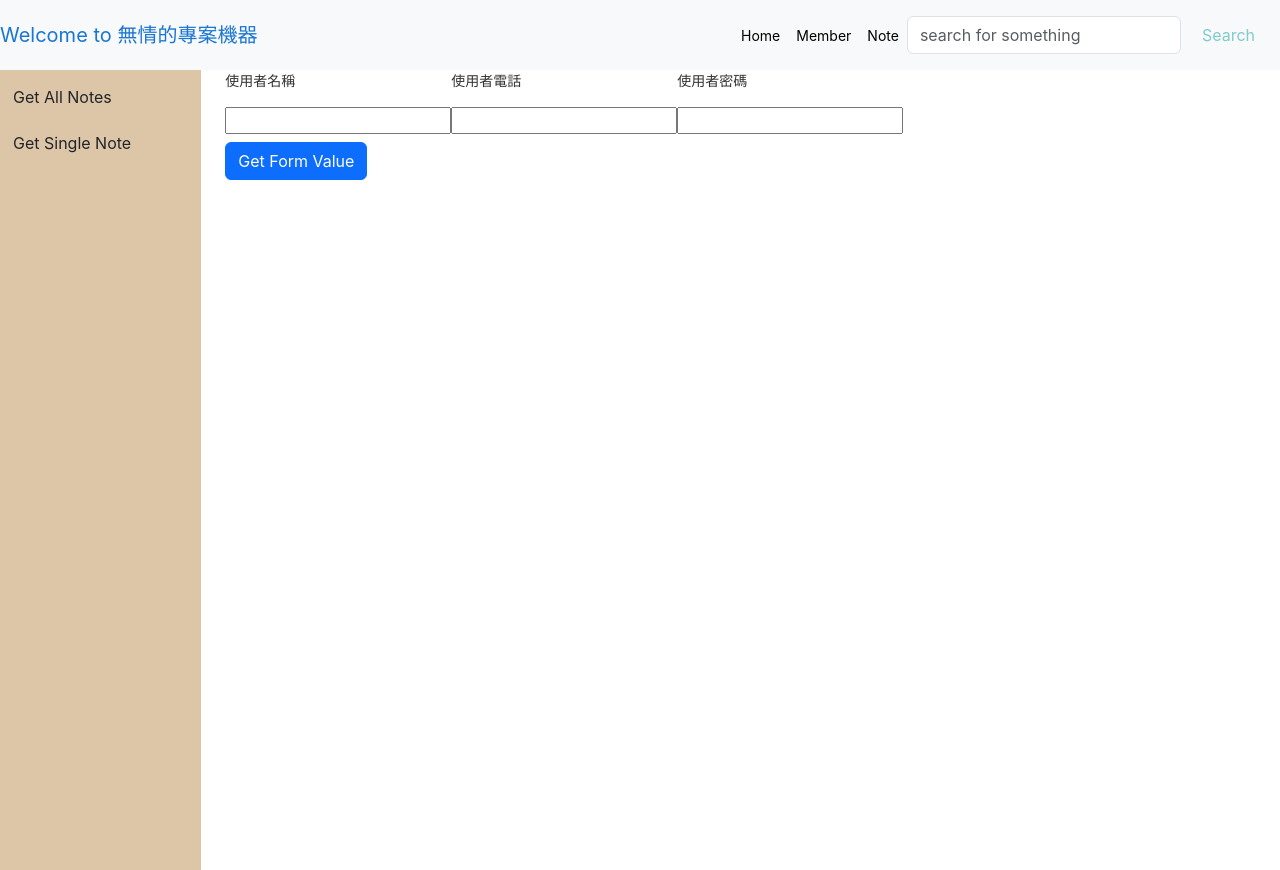
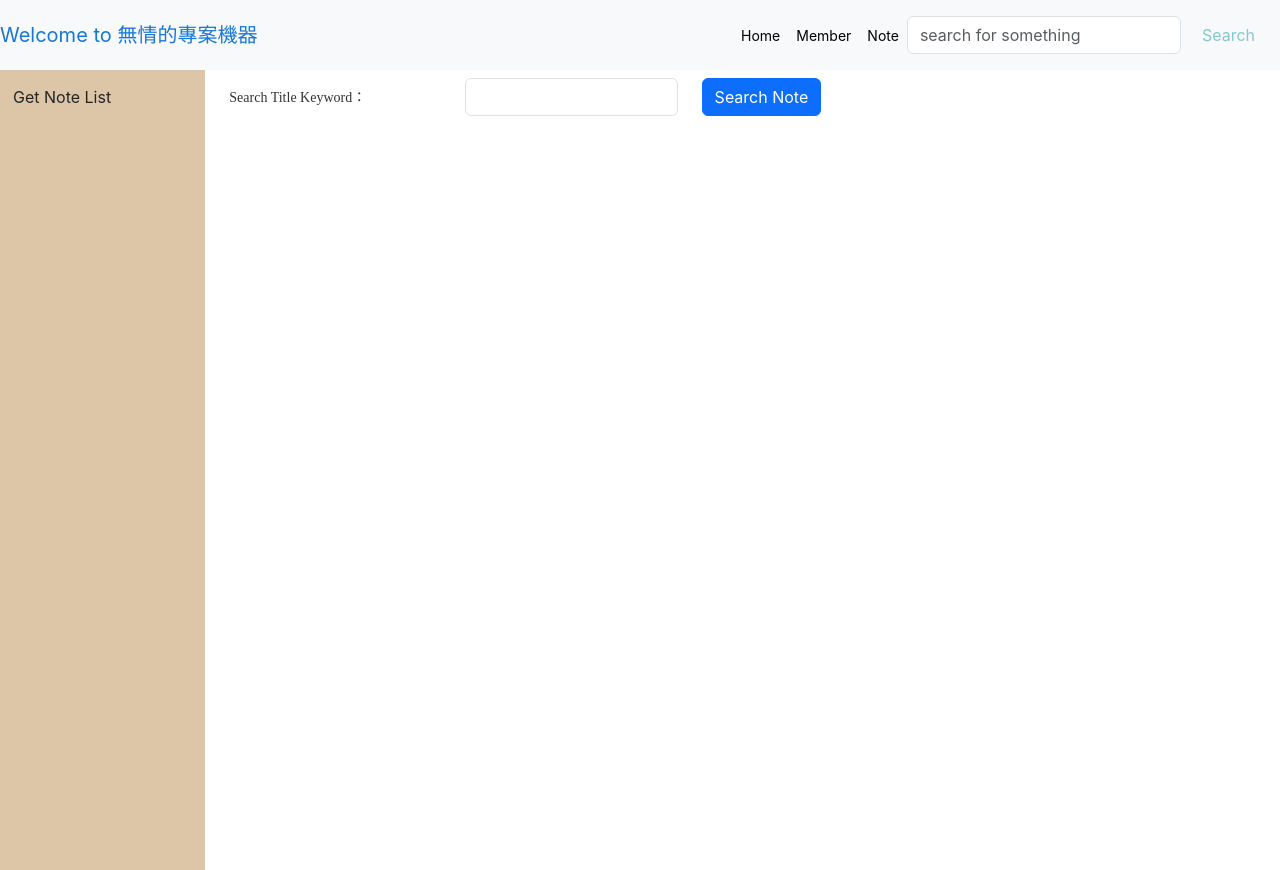
Before and after one commit to gn3410/todo, an Angular app: page /#/Note in a window 1280 px wide. Built offline with nearby package versions, Linux system fonts and the light colour scheme.

Commit message:
note範例程式撰寫

```diff
--- /dev/null
+++ b/src/app/Model/NoteModel.ts
@@ -0,0 +1,12 @@
+export class NoteClass {
+  private ID: number;
+  private Title: string;
+  private Context: number;
+  private Type: string;
+  constructor(data: any) {
+    this.ID = data.ID || '';
+    this.Title = data.Title || '';
+    this.Context = data.Context || '';
+    this.Type = data.Type || '';
+  }
+}
--- a/src/app/note/note.component.html
+++ b/src/app/note/note.component.html
@@ -1,6 +1,5 @@
 <div class="row">
-  <div class="row">
-    <!-- 左側功能列 -->
+  <!-- ↓↓↓左側功能列↓↓↓ -->
   <div
     class="col-2 sidebar vh-100"
     style="background-color: rgba(210, 180, 140, 0.752)"
@@ -12,56 +11,72 @@
           style="outline: none"
           (click)="getAll_btnClick()"
         >
-            Get All Notes
-          </button>
-        </div>
-        <div>
-          <button
-            class="btn mt-2"
-            style="outline: none"
-            (click)="getSingle_btnClick()"
-          >
-            Get Single Note
+          Get Note List
         </button>
       </div>
     </div>
   </div>
-    <!-- 左側功能列 -->
-    <!-- 主要視窗區 -->
+  <!-- ↑↑↑左側功能列↑↑ -->
+  <!-- ↓↓↓主要視窗區↓↓↓ -->
+  <!--
+    這邊呈現使用ngFor進行自動讀取多筆資料組成table
+    以及使用ngIf進行table顯示與否之判斷
+  -->
   <div class="col-10">
     <div class="container-fluid">
       <div class="row">
+        <div class="col-8">
           <form [formGroup]="form">
-            <label>
-              <p>使用者名稱</p>
-              <input type="text" id="userName" formControlName="userName" />
-            </label>
-
-            <label>
-              <p>使用者電話</p>
-              <input type="text" id="tel" formControlName="tel" />
-            </label>
-
-            <label>
-              <p>使用者密碼</p>
-              <input type="text" id="pwd" formControlName="pwd" />
-            </label>
+            <div class="row mt-2">
+              <div class="col-4" style="display: flex; align-items: center">
+                <span style="font-family: 微軟正黑體">
+                  Search Title Keyword：
+                </span>
+              </div>
+              <div class="col-4">
+                <input
+                  class="form-control"
+                  type="text"
+                  id="SearchTitle"
+                  formControlName="SearchTitle"
+                />
+              </div>
+              <div class="col-4">
                 <div>
                   <button
-                class="btn btn-primary mt-2"
+                    class="btn btn-primary"
                     style="outline: none"
-                (click)="getForm()"
+                    (click)="getSingle_btnClick()"
                   >
-                Get Form Value
+                    Search Note
                   </button>
-            </div>
-          </form>
-        </div>
-        <div class="col-6">
-          {{ APIresult }}
                 </div>
               </div>
             </div>
-    <!-- 主要視窗區 -->
+          </form>
+
+          <table class="table" *ngIf="NoteList.length > 0">
+            <thead>
+              <tr>
+                <th scope="col">ID</th>
+                <th scope="col">NoteTitle</th>
+                <th scope="col">NoteContext</th>
+                <th scope="col">NoteType</th>
+              </tr>
+            </thead>
+            <tbody>
+              <th></th>
+              <tr scope="col" *ngFor="let data of NoteList">
+                <th scope="row">{{ data["ID"] }}</th>
+                <td>{{ data["Title"] }}</td>
+                <td>{{ data["Context"] }}</td>
+                <td>{{ data["Type"] }}</td>
+              </tr>
+            </tbody>
+          </table>
         </div>
       </div>
+    </div>
+  </div>
+  <!-- ↑↑↑主要視窗區↑↑↑ -->
+</div>
--- a/src/app/note/note.component.ts
+++ b/src/app/note/note.component.ts
@@ -1,7 +1,7 @@
 import { HttpClient } from '@angular/common/http';
 import { Component, ElementRef, OnInit, ViewChild } from '@angular/core';
 import { FormControl, FormGroup } from '@angular/forms';
-
+import { NoteClass } from '../Model/NoteModel';
 @Component({
   selector: 'app-note',
   templateUrl: './note.component.html',
@@ -9,35 +9,41 @@ import { FormControl, FormGroup } from '@angular/forms';
 })
 export class NoteComponent implements OnInit {
   constructor(private http: HttpClient) {}
-  APIresult = '';
+  NoteList: Array<NoteClass> = [];
+
+  //HTML的form標籤中設定formGroup屬性
+  //全域變數中宣告formGroup型別的物件form，其中包含多個想要抓取的物件formControl
+  //HTML中form裡面的每個input欄位也要設定formControlName屬性，就會自動binding
+  //log這個from.value時就會抓到form中每個欄位現在的value
   form: FormGroup = new FormGroup({
-    userName: new FormControl(),
-    tel: new FormControl(),
-    pwd: new FormControl(),
+    SearchTitle: new FormControl(),
   });
   ngOnInit(): void {}
 
+  /**
+   * 使用get方法配合Array型別之Model，取得API回傳之Model Array
+   * 且將結果賦予全域變數，HTML可以利用此變數進行後續處理
+   *  */
   getAll_btnClick() {
-    console.log('%c Line:16 🍢', 'color:#4fff4B');
     const url = 'http://localhost:60063/api/Notes';
-    this.http.get<any>(url).subscribe((resp) => {
+    this.http.get<Array<NoteClass>>(url).subscribe((resp) => {
       console.log('%c Line:21 🍐', 'color:#465975', resp);
-      this.APIresult = JSON.stringify(resp);
+      this.NoteList = resp;
     });
   }
+
+  /**
+   * 使用get方法配合Model，取得API回傳之Model
+   * 進入function需先將全域變數清空，防止資料不斷累加
+   *  */
   getSingle_btnClick() {
-    console.log('%c Line:26 🍷', 'color:#f5ce50');
-    const url = 'http://localhost:60063/api/Notes?id=1';
-    this.http.get<any>(url).subscribe((resp) => {
+    const searchText = this.form.value['SearchTitle'];
+    console.log(searchText);
+    this.NoteList = [];
+    const url = 'http://localhost:60063/api/Notes?title=' + searchText;
+    this.http.get<NoteClass>(url).subscribe((resp) => {
       console.log('%c Line:28 🥪 resp', 'color:#fca650', resp);
-      this.APIresult = JSON.stringify(resp);
+      this.NoteList.push(resp);
     });
   }
-  getForm() {
-    //HTML的form標籤中設定formGroup屬性
-    //全域變數中宣告formGroup型別的物件form，其中包含多個想要抓取的物件formControl
-    //HTML中form裡面的每個input欄位也要設定formControlName屬性，就會自動binding
-    //log這個from.value時就會抓到form中每個欄位現在的value
-    this.APIresult = JSON.stringify(this.form.value);
-  }
 }
--- a/src/index.html
+++ b/src/index.html
@@ -8,6 +8,6 @@
     <link rel="icon" type="image/x-icon" href="favicon.ico" />
   </head>
   <body>
-    <app-root> </app-root>
+    <app-root></app-root>
   </body>
 </html>
```
Lines whose indentation alone changed are shown as unchanged.
